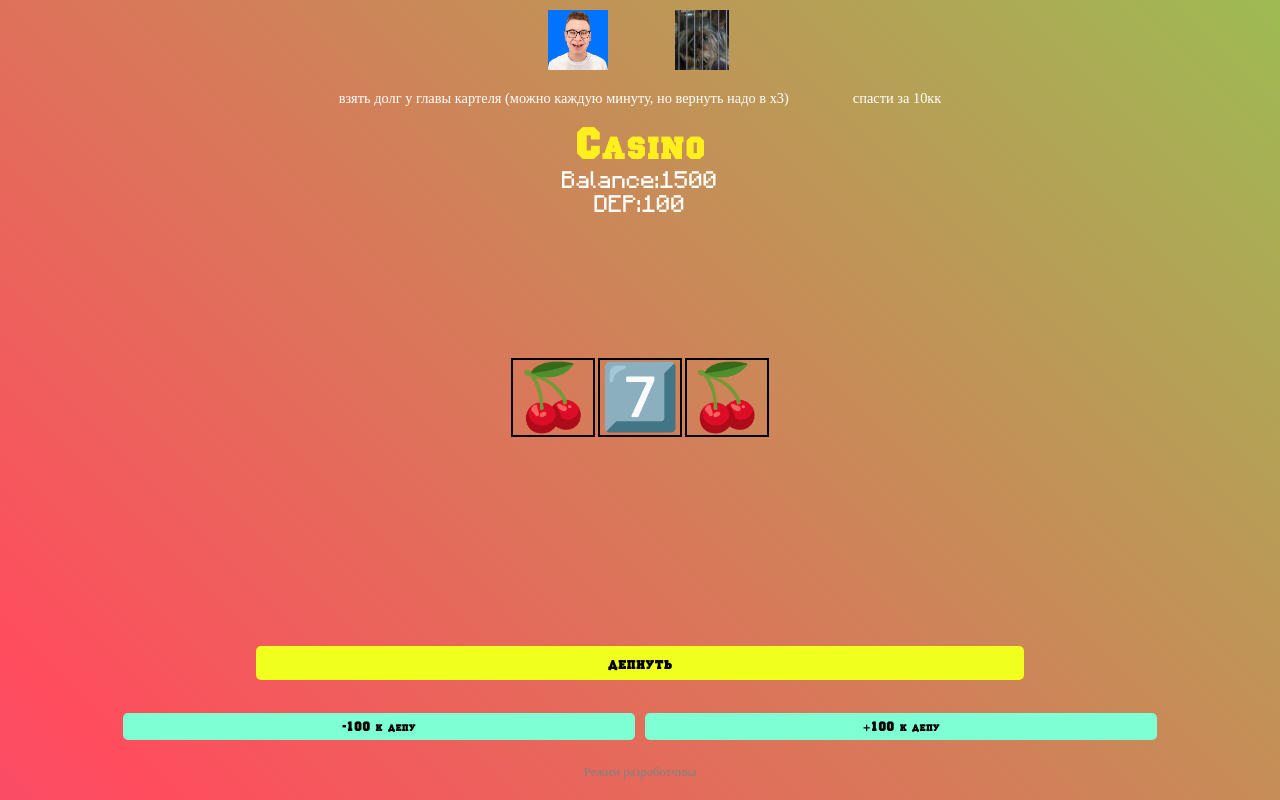
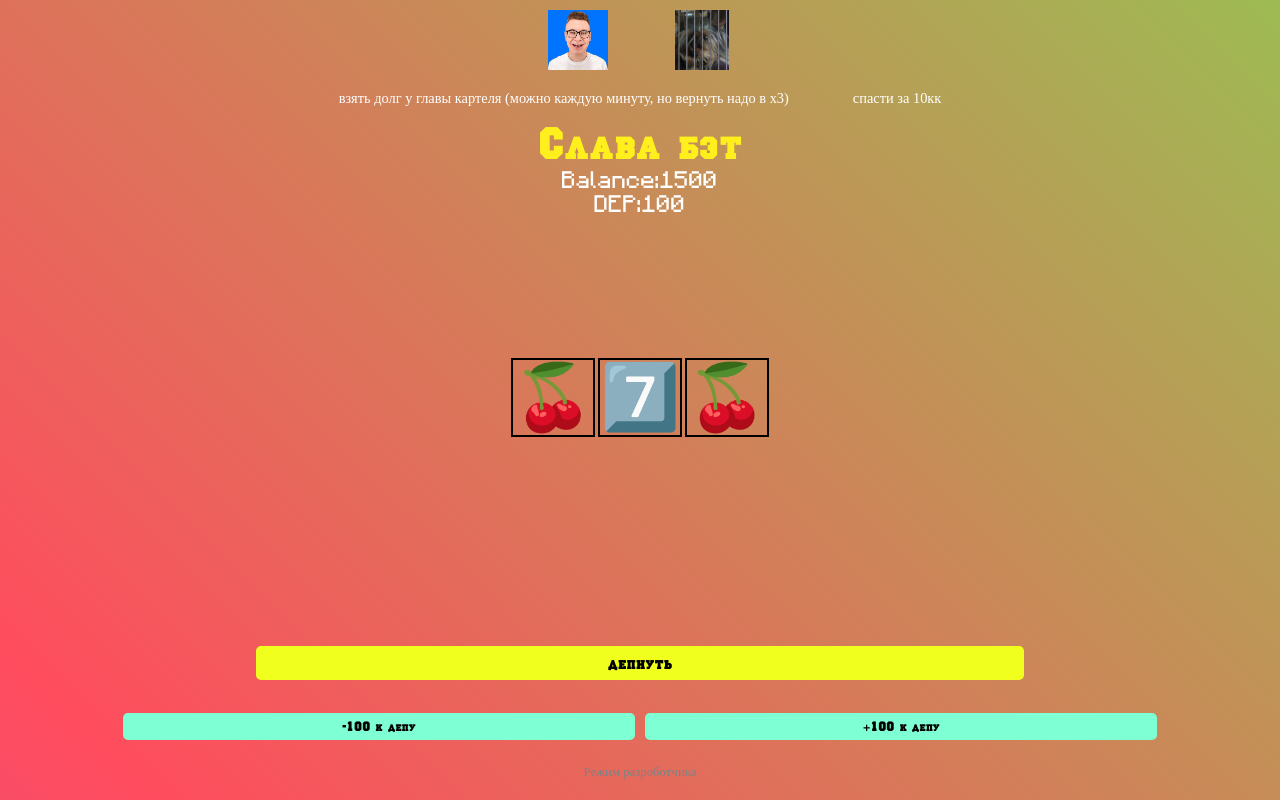
Before and after one commit to Aro1ops/spinandroll, a plain HTML site: page index.html in a window 1280 px wide. Drawn offline with Linux system fonts and the light colour scheme.

Commit message:
Update index.html

```diff
--- a/index.html
+++ b/index.html
@@ -14,7 +14,7 @@
 
         <div id="cartel"> <img src="kobakov.png" class="kob" onclick="Dolg()" > <img src="betikKletka.jpg" id="bet" onclick="Bet()"></div>
         <div id="cartel"><p class="koreltxt">взять долг у главы картеля (можно каждую минуту, но вернуть надо в x3)</p> <p class="koreltxt">спасти за 10кк</p></div>
-        <div class="cas" >Casino</div>
+        <div class="cas" >Слава бэт</div>
         <div class="dep">   <button onclick="Dep()"  >депнуть</button></div>
         <div id="balance"></div>
         <div id="depcoin" class="f">
```
